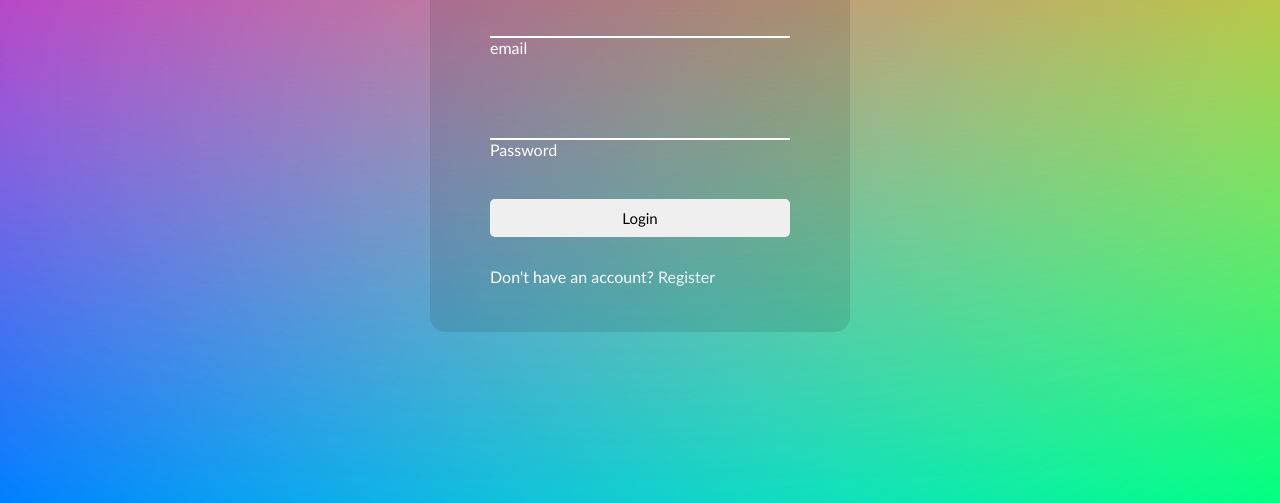
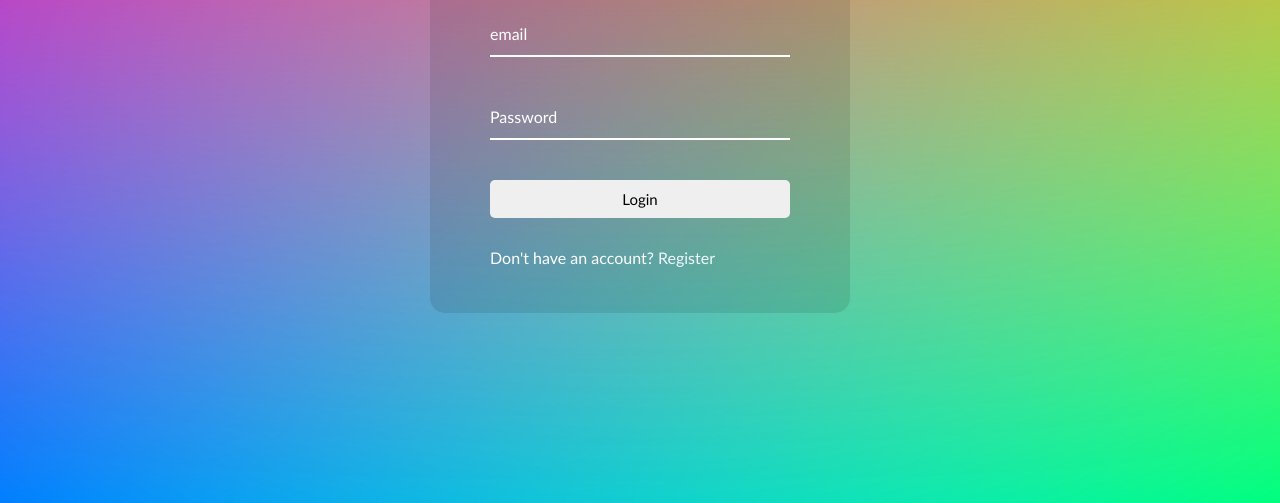
Before and after one commit to Kalandekapaya/Wave-animated-login-form, a plain HTML site: page index.html in a window 1280 px wide. Shown: the part 297-800 px from the top of the page. Drawn offline with Linux system fonts and the light colour scheme.

Commit message:
Added <span> to all letters in of label using js

```diff
--- a/index.html
+++ b/index.html
@@ -12,7 +12,7 @@
         <h1>Login here</h1>
         <form action="">
             <div class="form-control">
-                <input type="text" class="text">
+                <input type="text">
                 <label for="email">
                     email
                  <!---- Each label has a transition delay that increments
@@ -28,7 +28,7 @@
                 </label>
             </div>
             <div class="form-control">
-                <input type="password" class="text">
+                <input type="password">
                 <label for="password">Password</label>
             </div>
             <button class="btn">Login</button>
--- a/script.js
+++ b/script.js
@@ -0,0 +1,7 @@
+const labels = document.querySelectorAll('.form-control label');
+labels.forEach(label => {
+    label.innerHTML = label.innerText
+    .split('')
+    .map((letter, idx) => '<span>' +letter+ '</span>')
+    .join('')
+})
--- a/style.css
+++ b/style.css
@@ -80,3 +80,9 @@ body {
 .form-control input:valid {
     outline: 0;
 }
+.form-control label {
+    position: absolute;
+    top: 10px;
+    left: 0px;
+
+}
```
